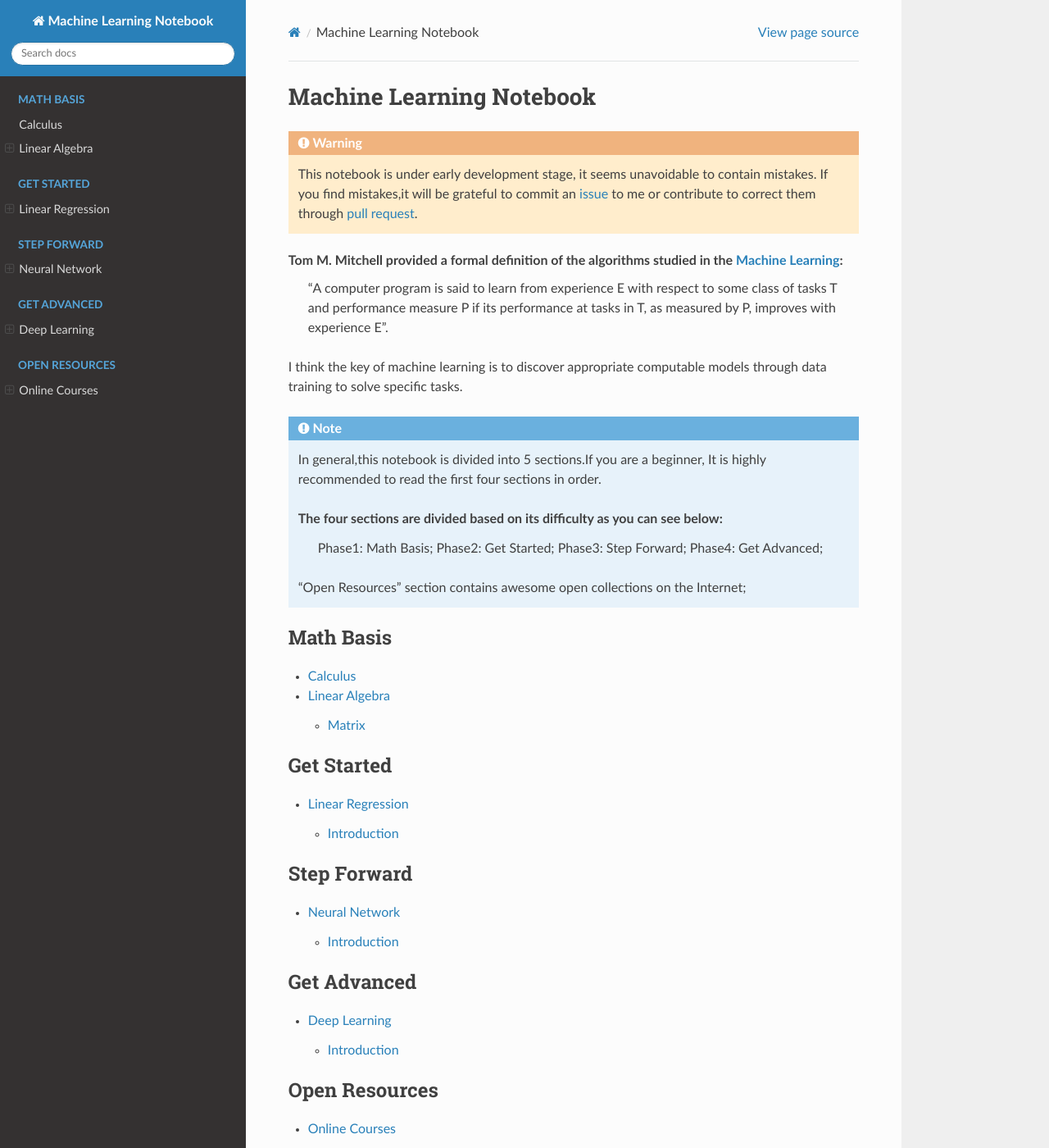
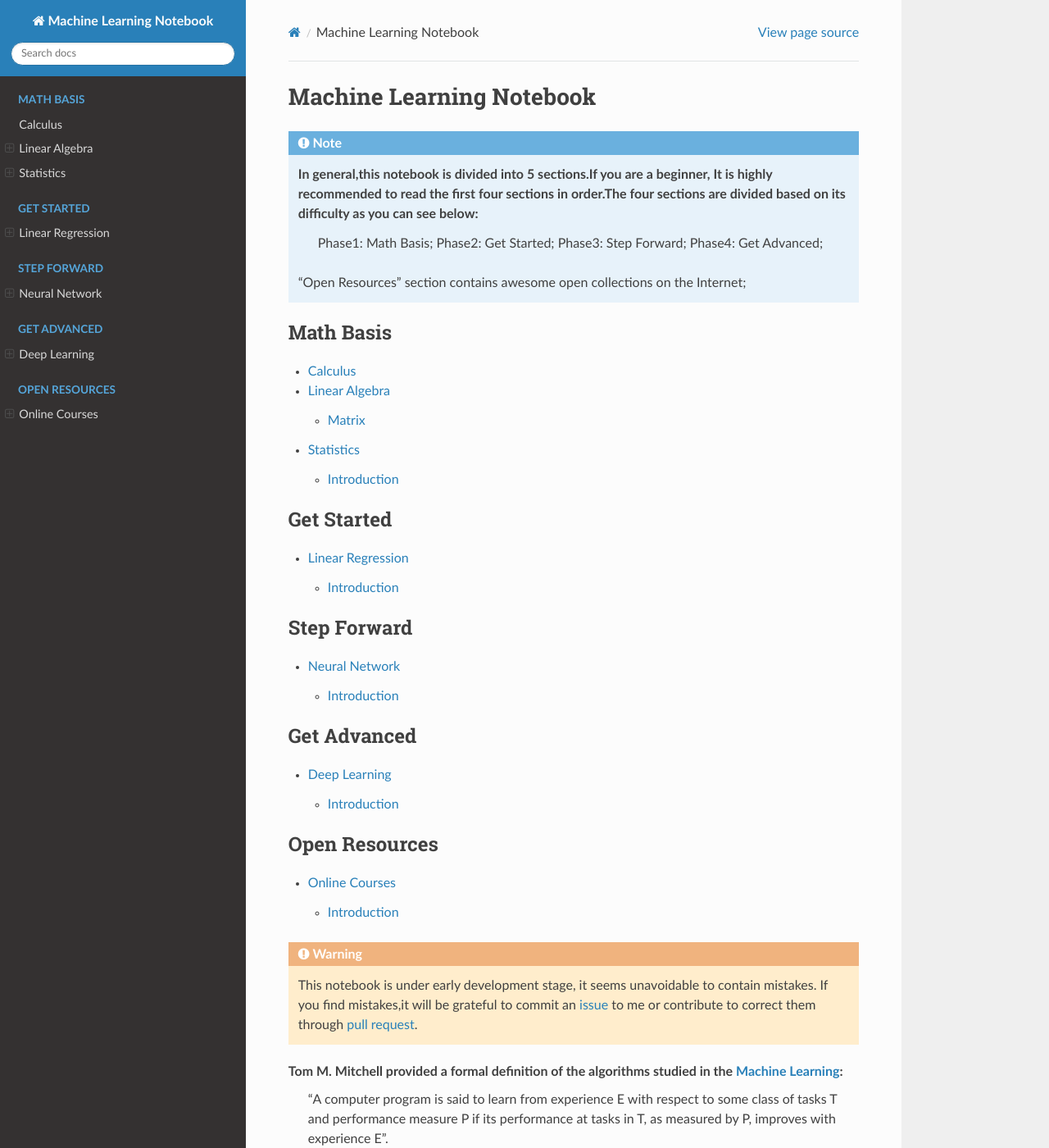
Before and after one commit to bradbann/notebook-machine_learning, a Sphinx documentation site: the page built from docs/source/index.rst, in a window 1280 px wide and 1400 px high. Shown: the whole window at 82% size. Built offline with Sphinx 7.4.7 and the Read the Docs theme 2.0.0, drawn with Linux system fonts in a browser that asks for light colours; some of the changed text lies outside the part shown.

Commit message:
modify index page structure

```diff
--- a/docs/source/index.rst
+++ b/docs/source/index.rst
@@ -3,21 +3,8 @@
 =========================
 Machine Learning Notebook
 =========================
-
-.. warning::
-    This notebook is under early development stage, it seems unavoidable to contain mistakes.
-    If you find mistakes,it will be grateful to commit an `issue <https://github.com/lamdeyton/notebook-machine_learning/issues>`_ to me
-    or contribute to correct them through `pull request <https://github.com/lamdeyton/notebook-machine_learning/pulls>`_.
-
-Tom M. Mitchell provided a formal definition of the algorithms studied in the `Machine Learning <https://en.wikipedia.org/wiki/Machine_learning>`_:
-    "A computer program is said to learn from experience E with respect to some class of tasks T and performance measure P if its performance at tasks in T, as measured by P, improves with experience E".
-
-I think the key of machine learning is to discover appropriate computable models through data training to solve specific tasks.
-
 .. note::
-   In general,this notebook is divided into 5 sections.If you are a beginner, It is highly recommended to read the first four sections in order.
-
-   The four sections are divided based on its difficulty as you can see below:
+   In general,this notebook is divided into 5 sections.If you are a beginner, It is highly recommended to read the first four sections in order.The four sections are divided based on its difficulty as you can see below:
       Phase1: Math Basis; Phase2: Get Started; Phase3: Step Forward; Phase4: Get Advanced;
 
    "Open Resources" section contains awesome open collections on the Internet;
--- /dev/null
+++ b/docs/source/math_basis/statistics.rst
@@ -0,0 +1,10 @@
+.. _statistics:
+
+==========
+Statistics
+==========
+
+.. contents:: :local:
+
+Introduction
+============
```
Also changed, not shown: other parts of docs/source/index.rst (+10 -0 lines).
